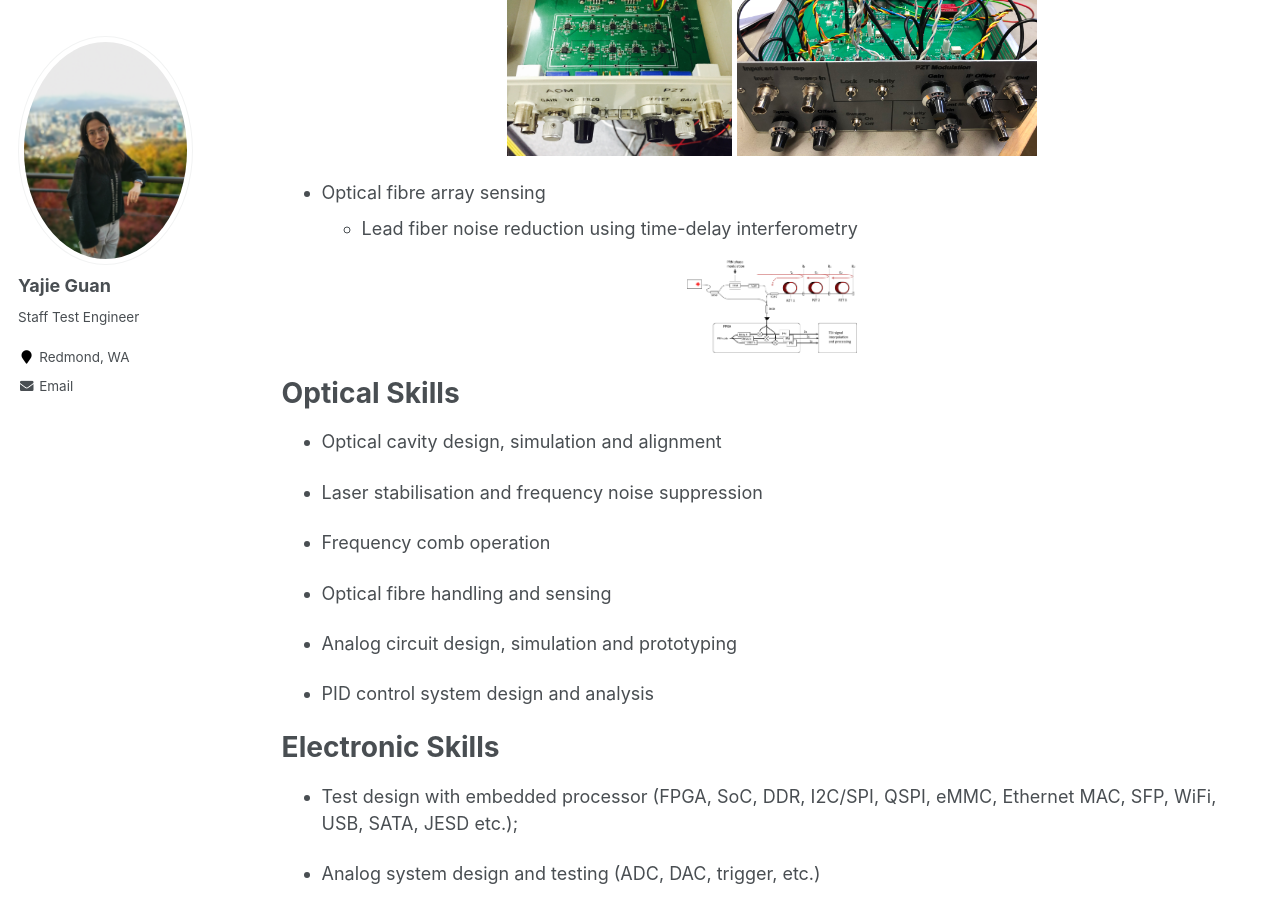
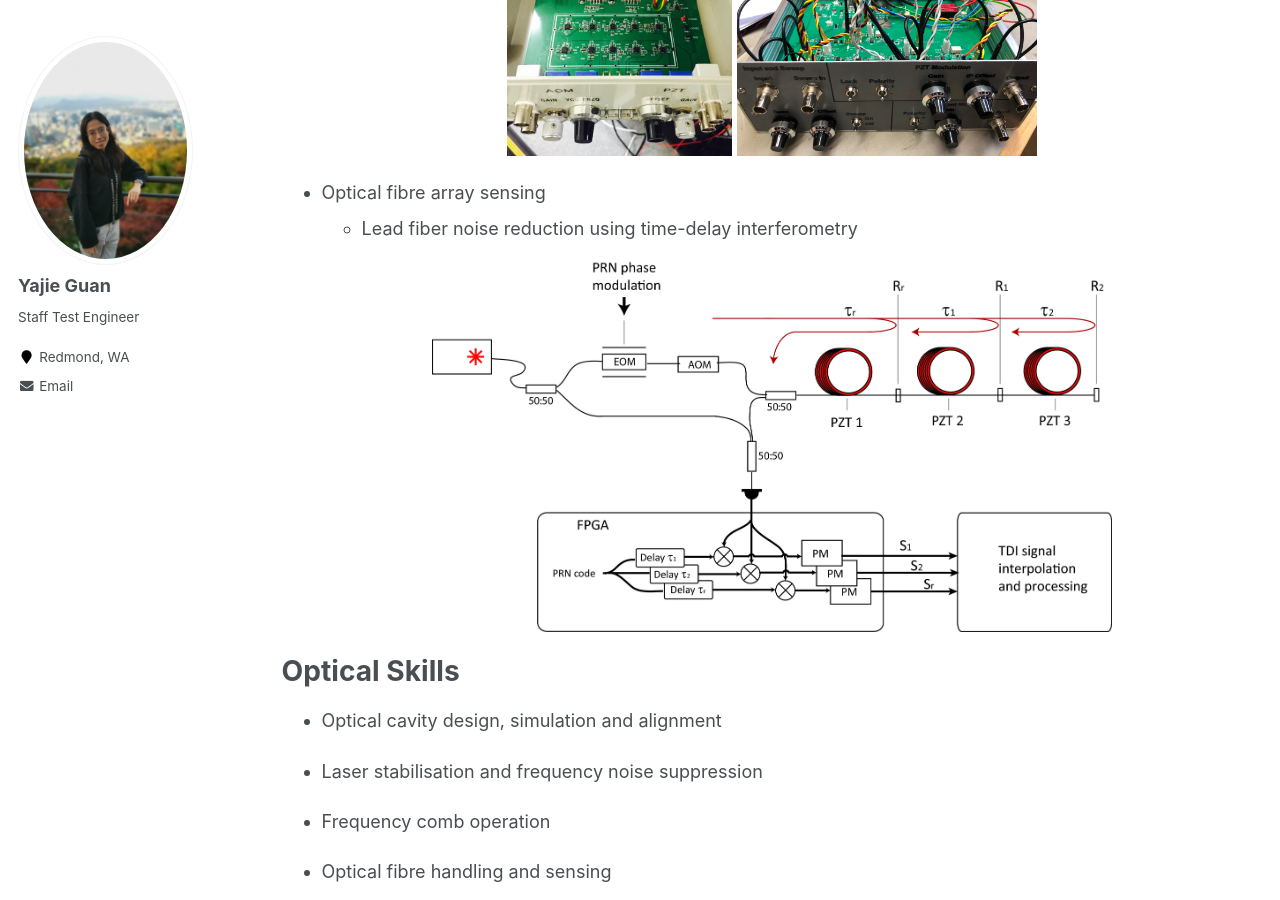
Before and after one commit to YajieGuan/yajie.guan, a Jekyll site: the page built from _pages/skill.md, in a window 1280 px wide and 900 px high, scrolled down 720 px. Built offline with Jekyll 4.4.1, drawn with Linux system fonts in a browser that asks for light colours.

Commit message:
Update skill.md

```diff
--- a/_pages/skill.md
+++ b/_pages/skill.md
@@ -31,7 +31,7 @@ Research Projects
    * Lead fiber noise reduction using time-delay interferometry
 
 <p align="center">
-  <img width="170" height="350" src="http://yajieguan.github.io/images/fig_leadSetup.jpg">
+  <img width="680" height="1400" src="http://yajieguan.github.io/images/fig_leadSetup.jpg">
 </p>
 
 
```
